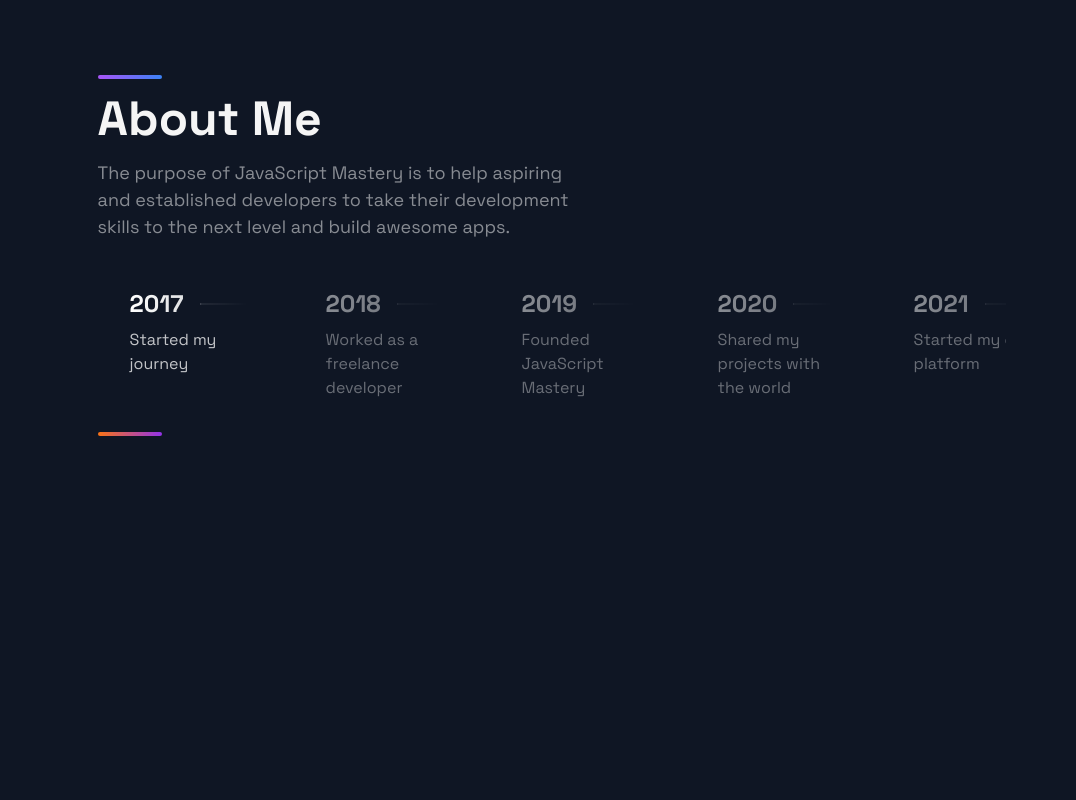
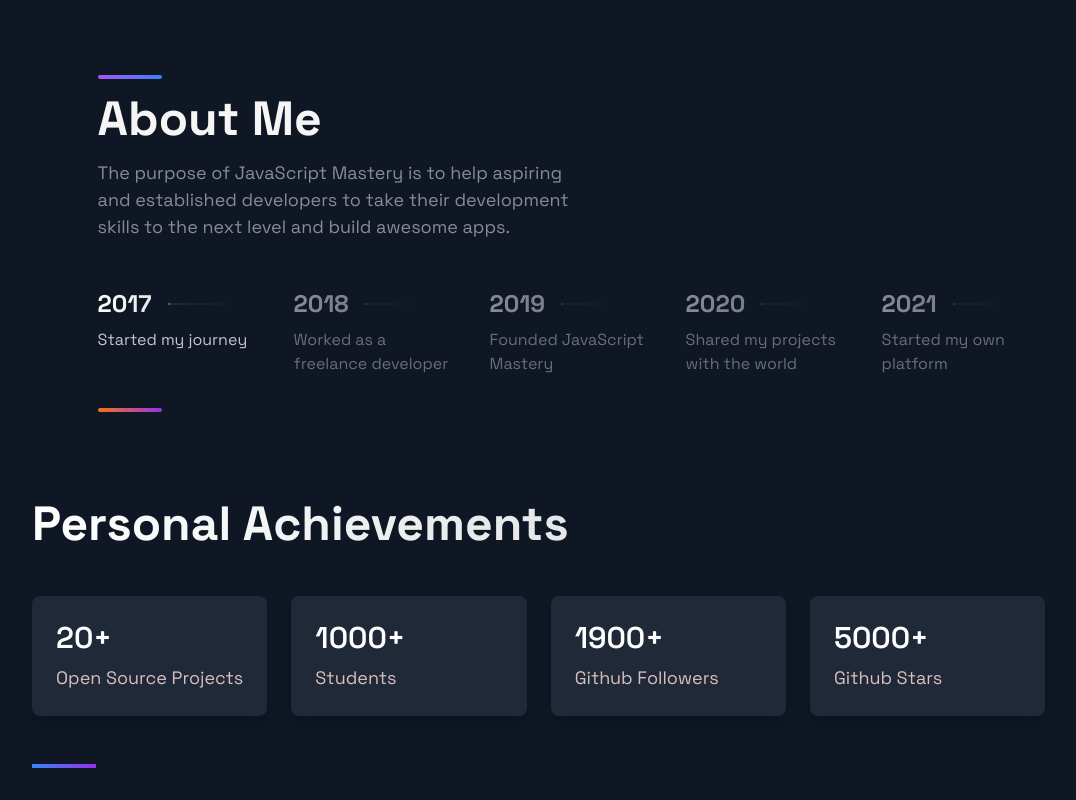
Before and after one commit to NikhilOli/Portfolio2.0, a React (Vite) app: page / in a window 1280 px wide. Shown: the part 2283-3083 px from the top of the page, without its empty margins (160-1236 px from the left). Before the commit the page ends 2775 px from the top, so only its background shows below. Built offline with nearby package versions, Linux system fonts and the light colour scheme.

Commit message:
Accomplishments section

```diff
--- a/src/App.jsx
+++ b/src/App.jsx
@@ -4,6 +4,7 @@
 import Projects from './components/Projects'
 import Technologies from './components/Technologies'
 import Timeline from './components/Timeline'
+import Accomplishments from './components/Accomplishments'
 
 const App = () => {
   return (
@@ -18,6 +19,7 @@
       <Projects />
       <Technologies />
       <Timeline />
+      <Accomplishments />
     </div>
     </>
   )
--- /dev/null
+++ b/src/components/Accomplishments.jsx
@@ -0,0 +1,27 @@
+import React from 'react';
+
+const data = [
+    { number: 20, text: 'Open Source Projects' },
+    { number: 1000, text: 'Students' },
+    { number: 1900, text: 'Github Followers' },
+    { number: 5000, text: 'Github Stars' }
+];
+
+const Accomplishments = () => (
+    <section className="flex flex-col items-start px-12 py-8 max-w-7xl mx-auto">
+        <h2 className="text-5xl font-extrabold text-transparent bg-clip-text bg-gradient-to-r from-white to-gray-300 mb-4">
+            Personal Achievements
+        </h2>
+        <div className="grid grid-cols-1 sm:grid-cols-2 lg:grid-cols-4 gap-6 mt-8 ">
+            {data.map((card, index) => (
+                <div key={index} className="bg-gray-800 rounded-lg p-6 shadow-lg transform transition-transform hover:scale-105">
+                    <h5 className="text-3xl font-semibold text-white mb-2">{`${card.number}+`}</h5>
+                    <p className="text-lg text-gray-400">{card.text}</p>
+                </div>
+            ))}
+        </div>
+        <div className="w-16 h-1 bg-gradient-to-r from-blue-600 to-purple-600 mt-12"></div>
+    </section>
+);
+
+export default Accomplishments;
--- a/src/components/Timeline.jsx
+++ b/src/components/Timeline.jsx
@@ -51,14 +51,14 @@
                     The purpose of JavaScript Mastery is to help aspiring and established developers to take their development skills to the next level and build awesome apps.
                 </p>
                 <div
-                    className="flex overflow-x-scroll scrollbar-hide snap-x snap-mandatory touch-pan-x"
+                    className="flex overflow-x-scroll scrollbar-hide snap-x -mx-4 pr-4 snap-mandatory touch-pan-x"
                     ref={carouselRef}
                     onScroll={handleScroll}
                 >
                     {TimeLineData.map((item, index) => (
                         <div
                             key={index}
-                            className="min-w-[120px] md:min-w-[196px] px-4 snap-start"
+                            className="min-w-[120px] md:min-w-[196px] snap-start"
                         >
                             <div
                                 className={`p-4 rounded-md cursor-pointer transition-opacity duration-300 ${activeItem === index ? 'opacity-100' : 'opacity-50'}`}
```
